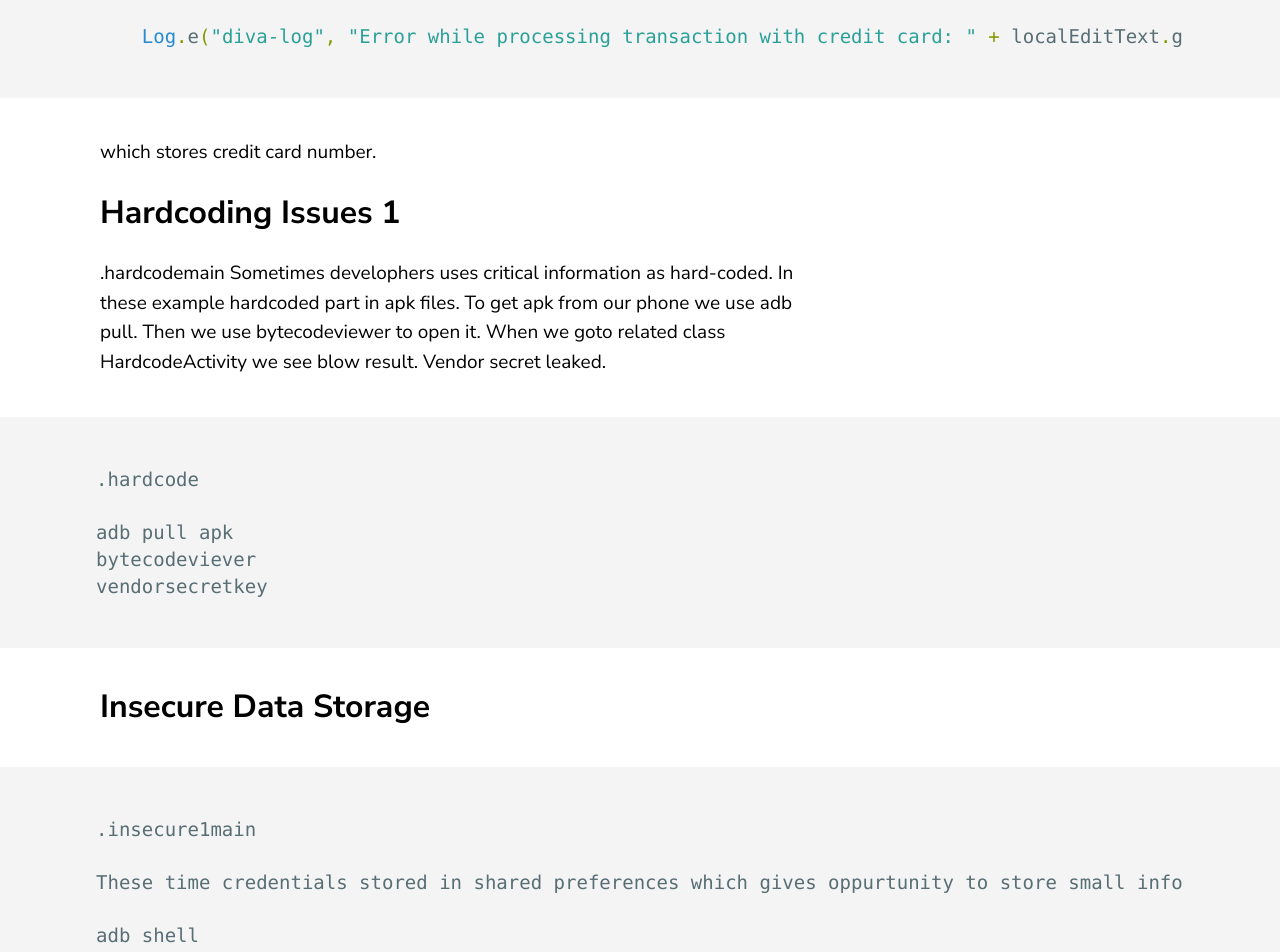
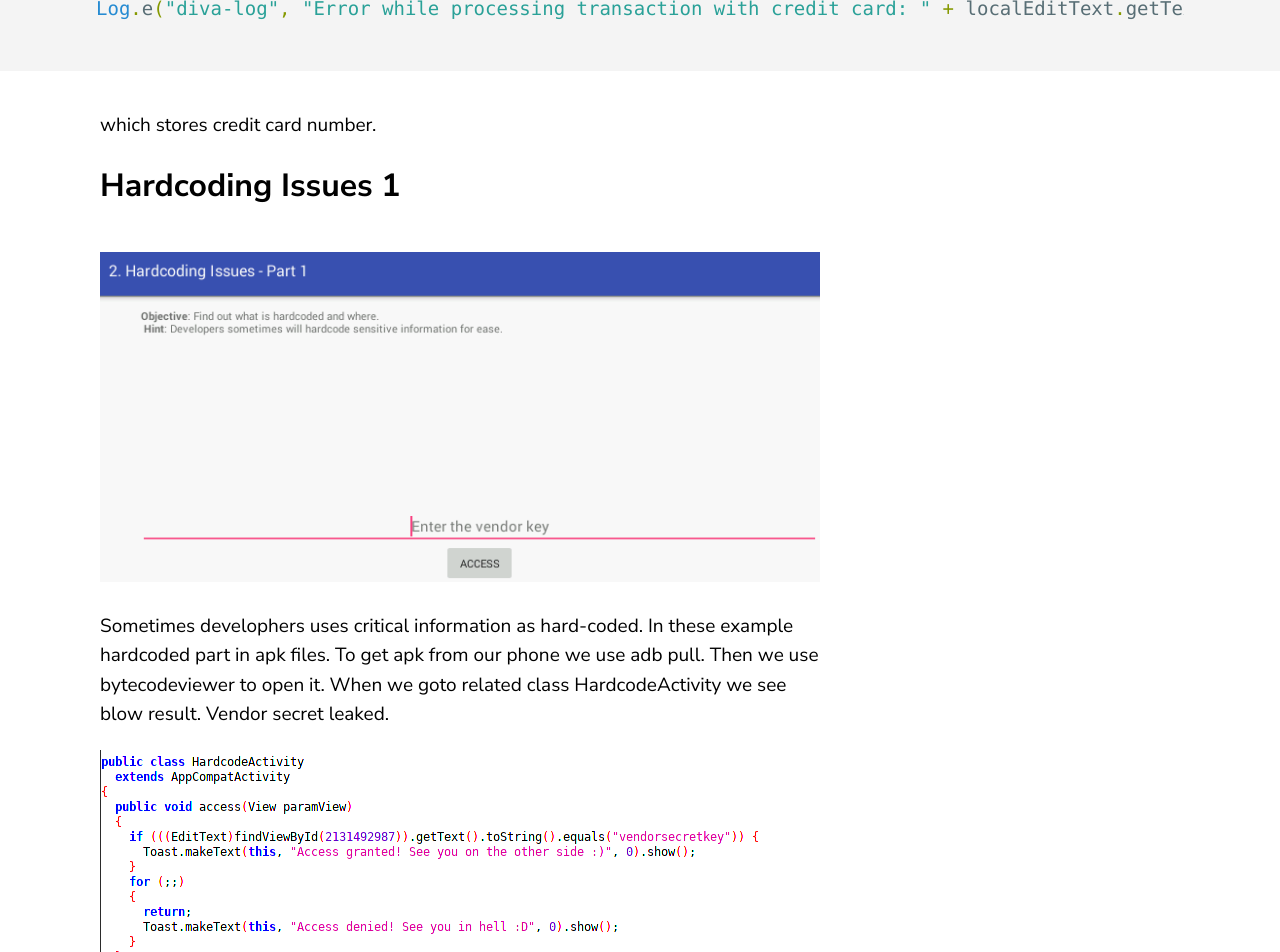
Before and after one commit to harunpoyraz/harunpoyraz.github.io, a Jekyll site: the page built from _posts/2019-07-30-diva-android-solutions.markdown, in a window 1280 px wide and 1400 px high, scrolled down 2636 px. Shown: the top 952 px of the window. Built offline with Jekyll 4.4.1, drawn with Linux system fonts in a browser that asks for light colours; some of the changed text lies outside the part shown.

Commit message:
Update 2019-07-30-diva-android-solutions.markdown

````diff
--- a/_posts/2019-07-30-diva-android-solutions.markdown
+++ b/_posts/2019-07-30-diva-android-solutions.markdown
@@ -20,7 +20,7 @@ published: true
 
 ![png]({{site.baseurl}}/pics/insecure.png)
 
-	Develophers use logs to debug their applications. Leaking information in logs is general situation and can be found any system. In android, we can read logs from adb logcat command. Then when we look logs we see our application leakes our credit card number in logs.
+Develophers use logs to debug their applications. Leaking information in logs is general situation and can be found any system. In android, we can read logs from adb logcat command. Then when we look logs we see our application leakes our credit card number in logs.
 
 
 ```bash
@@ -31,49 +31,51 @@ cat out.txt | grep diva
 ![png]({{site.baseurl}}/pics/insecure-2.png)
 
 ![png]({{site.baseurl}}/pics/insecure1code.png)
-   When we look at the code the problematic part is that
-   ```java
-	Log.e("diva-log", "Error while processing transaction with credit card: " + localEditText.getText().toString());
+When we look at the code the problematic part is that
+  ```java
+Log.e("diva-log", "Error while processing transaction with credit card: " + localEditText.getText().toString());
 ```
 which stores credit card number.
 
 
 ## Hardcoding Issues 1
-.hardcodemain
-	Sometimes develophers uses critical information as hard-coded. In these example hardcoded part in apk files.
-	To get apk  from our phone we use adb pull.
-	Then we use bytecodeviewer to open it. When we goto  related class HardcodeActivity we see blow result. Vendor secret leaked.
 
-	.hardcode
+![png]({{site.baseurl}}/pics/hardcodemain.png)
+Sometimes develophers uses critical information as hard-coded. In these example hardcoded part in apk files.
+To get apk  from our phone we use adb pull.
+Then we use bytecodeviewer to open it. When we goto  related class HardcodeActivity we see blow result. Vendor secret leaked.
+![png]({{site.baseurl}}/pics/hardcode.png)
 
-	adb pull apk
-	bytecodeviever
-	vendorsecretkey
+adb pull apk
+bytecodeviever
+vendorsecretkey
 
 
 ## Insecure Data Storage
 
-	.insecure1main
+![png]({{site.baseurl}}/pics/insecure.png.png)
 
-	These time credentials stored in shared preferences which gives oppurtunity to store small information in xml files. It is stored in shared_prefs directory.
-
-	adb shell
-	cd data/data/jakhar.aseem.diva/
-	ls
-	cd shared_prefs/
-	cat jakhar.aseem.diva_preferences.xml
+These time credentials stored in shared preferences which gives oppurtunity to store small information in xml files. It is stored in shared_prefs directory.
+  ```bash
+adb shell
+cd data/data/jakhar.aseem.diva/
+ls
+cd shared_prefs/
+cat jakhar.aseem.diva_preferences.xml
+```
 
 
 
+/data/data/jakhar.aseem.diva/shared_prefs
 
-	/data/data/jakhar.aseem.diva/shared_prefs
-	jakhar.aseem.diva_preferences.xml
-	<?xml version='1.0' encoding='utf-8' standalone='yes' ?>
+jakhar.aseem.diva_preferences.xml
+```xml
+<?xml version='1.0' encoding='utf-8' standalone='yes' ?>
 	<map>
 	    <string name="user">adadd</string>
 	    <string name="password">sdsdsdsd</string>
 	</map>
-
+```
 
 
 
````
